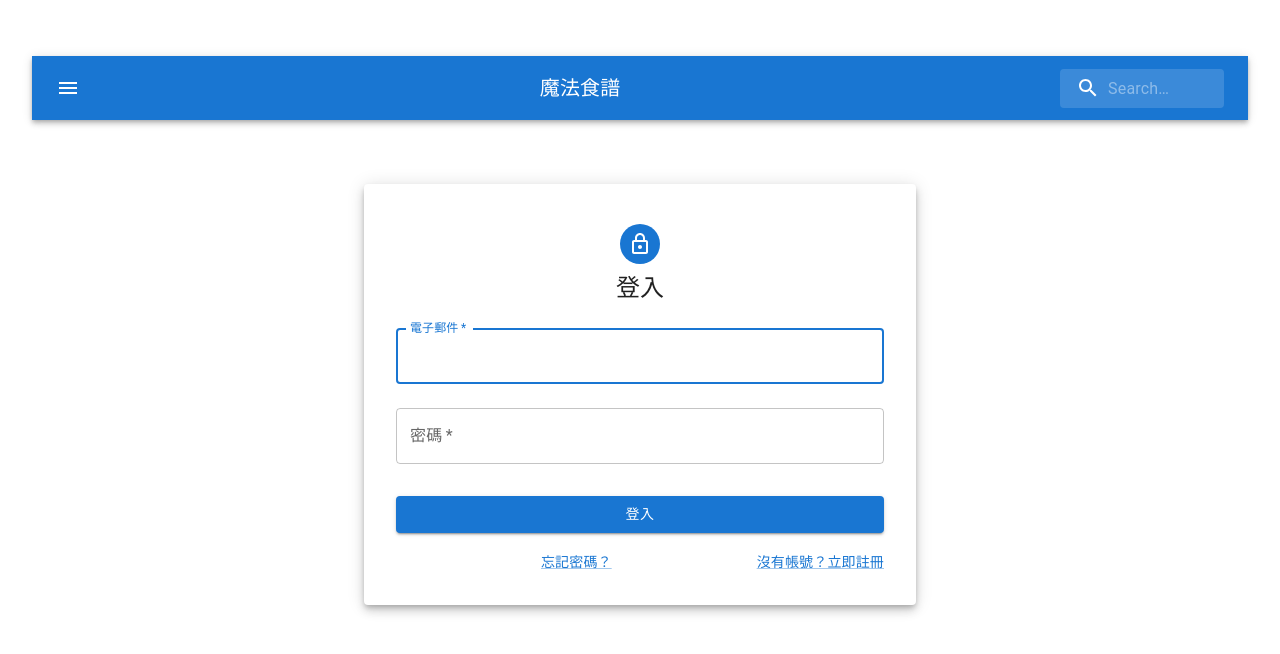
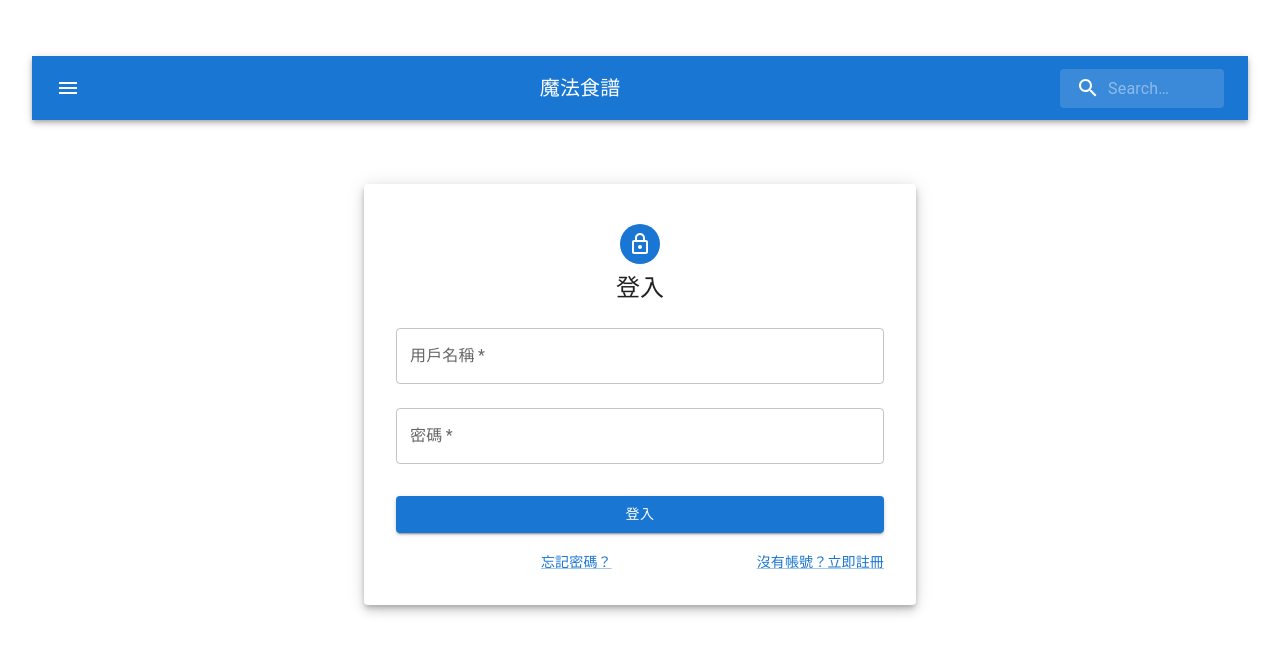
Before and after one commit to alberth527/recipe-website, a React (Vite) app: page /recipe/login in a window 1280 px wide. Shown: the top 654 px of the page. Built offline with nearby package versions, Linux system fonts and the light colour scheme.

Commit message:
更新登入功能，將使用者名稱欄位改為全名，並調整 API 請求邏輯

```diff
--- a/src/api.js
+++ b/src/api.js
@@ -25,13 +25,13 @@ export const fetchRecipeDetails = async (id) => {
 };
 
 // 🔹 使用者登入
-export const login = async (username, password) => {
-  const response = await fetch(`${BASE_URL}/login`, {
+export const login = async (full_name, password) => {
+  const response = await fetch(`${BASE_URL}/Member/login`, {
     method: 'POST',
     headers: {
       'Content-Type': 'application/json',
     },
-    body: JSON.stringify({ username, password }),
+    body: JSON.stringify({ full_name, password }),
     credentials: 'include', // 包含cookie在請求中
   });
 
--- a/src/pages/Login.jsx
+++ b/src/pages/Login.jsx
@@ -13,11 +13,12 @@ import {
 } from "@mui/material";
 import { Link as RouterLink, useNavigate } from "react-router-dom";
 import LockOutlinedIcon from "@mui/icons-material/LockOutlined";
+import { login } from "../api";
 
 const Login = () => {
   const navigate = useNavigate();
   const [formData, setFormData] = useState({
-    email: "",
+    full_name: "",
     password: "",
   });
   const [error, setError] = useState("");
@@ -34,13 +35,18 @@ const Login = () => {
     e.preventDefault();
     setError("");
 
-    if (!formData.email || !formData.password) {
-      setError("電子郵件和密碼為必填");
+    if (!formData.full_name || !formData.password) {
+      setError("用戶名稱和密碼為必填");
       return;
     }
 
     try {
       // 這裡將來會串接實際的 API
+     const result = await login(formData.full_name, formData.password);
+     console.log('登入回傳資料:', result);  // ✅ 登入成功後的資料
+     localStorage.setItem("userId", result.data.full_name);  // 將 token 存入
+     navigate('/');  // 登入成功後導向首頁
+
       console.log("登入資料:", formData);
 
       // 模擬登入成功
@@ -81,12 +87,11 @@ const Login = () => {
               margin="normal"
               required
               fullWidth
-              id="email"
-              label="電子郵件"
-              name="email"
-              autoComplete="email"
-              autoFocus
-              value={formData.email}
+              id="full_name"
+              label="用戶名稱"
+              name="full_name"
+              autoComplete="full_name"
+              value={formData.full_name}
               onChange={handleChange}
             />
             <TextField
```
